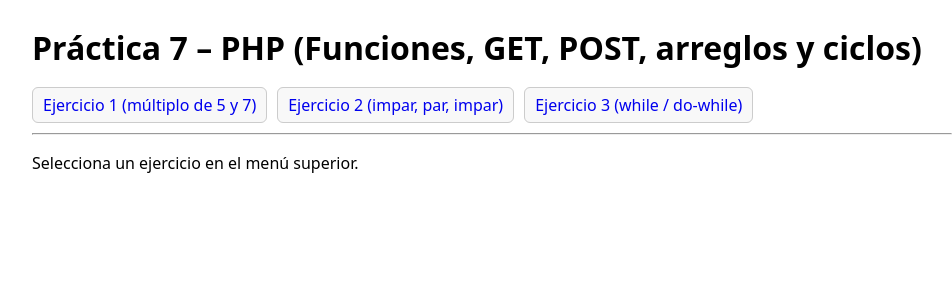
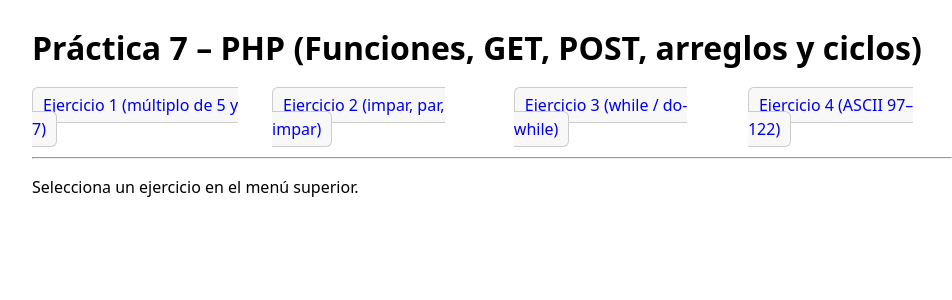
Before and after one commit to Aincdx/tecweb, a PHP site: page /index.php in a window 1280 px wide. Shown: the top 300 px of the page, without its empty margins (148-1100 px from the left). Run offline with PHP 8.4, Linux system fonts and the light colour scheme.

Commit message:
feat(p07): Ejercicio 4 — arreglo ASCII 97–122 y despliegue con for/foreach

```diff
--- a/practicas/p07/index.php
+++ b/practicas/p07/index.php
@@ -19,6 +19,7 @@ echo '<?xml version="1.0" encoding="UTF-8"?>';
         <li><a href="?e=1&amp;numero=35">Ejercicio 1 (múltiplo de 5 y 7)</a></li>
         <li><a href="?e=2">Ejercicio 2 (impar, par, impar)</a></li>
         <li><a href="?e=3&amp;div=7">Ejercicio 3 (while / do-while)</a></li>
+        <li><a href="?e=4">Ejercicio 4 (ASCII 97–122)</a></li>
       </ul>
     </nav>
 
@@ -82,6 +83,27 @@ echo '<?xml version="1.0" encoding="UTF-8"?>';
               echo '<p>Número: <strong>' . $d['numero'] . '</strong> — Intentos: ' . $d['intentos'] . '</p>';
           }
       }
+            // ------------------ Ejercicio 4 ------------------
+      if ($e === 4) {
+        echo '<h2>Ejercicio 4: Arreglo ASCII 97–122</h2>';
+        $arr = arregloAsciiAZ();
+
+        // Tabla con for (índices 97..122)
+        echo '<h3>Con for</h3>';
+        echo '<table class="tabla"><thead><tr><th>Índice</th><th>Valor</th></tr></thead><tbody>';
+        for ($i = 97; $i <= 122; $i++) {
+          echo '<tr><td>' . $i . '</td><td>' . htmlspecialchars($arr[$i], ENT_QUOTES, 'UTF-8') . '</td></tr>';
+        }
+        echo '</tbody></table>';
+
+        // Tabla con foreach (recorriendo el arreglo asociativo)
+        echo '<h3>Con foreach</h3>';
+        echo '<table class="tabla"><thead><tr><th>Índice</th><th>Valor</th></tr></thead><tbody>';
+        foreach ($arr as $k => $v) {
+          echo '<tr><td>' . (int)$k . '</td><td>' . htmlspecialchars($v, ENT_QUOTES, 'UTF-8') . '</td></tr>';
+        }
+        echo '</tbody></table>';
+      }
 
       ?>
     </div>
--- a/practicas/p07/src/funciones.php
+++ b/practicas/p07/src/funciones.php
@@ -40,3 +40,12 @@ function encontrarMultiploDoWhile(int $div): array {
     } while ($n % $div !== 0);
     return ['numero' => $n, 'intentos' => $intentos];
 }
+
+// E4: arreglo con índices 97..122 y valores 'a'..'z'
+function arregloAsciiAZ(): array {
+    $arr = [];
+    for ($i = 97; $i <= 122; $i++) {
+        $arr[$i] = chr($i);
+    }
+    return $arr;
+}
```
